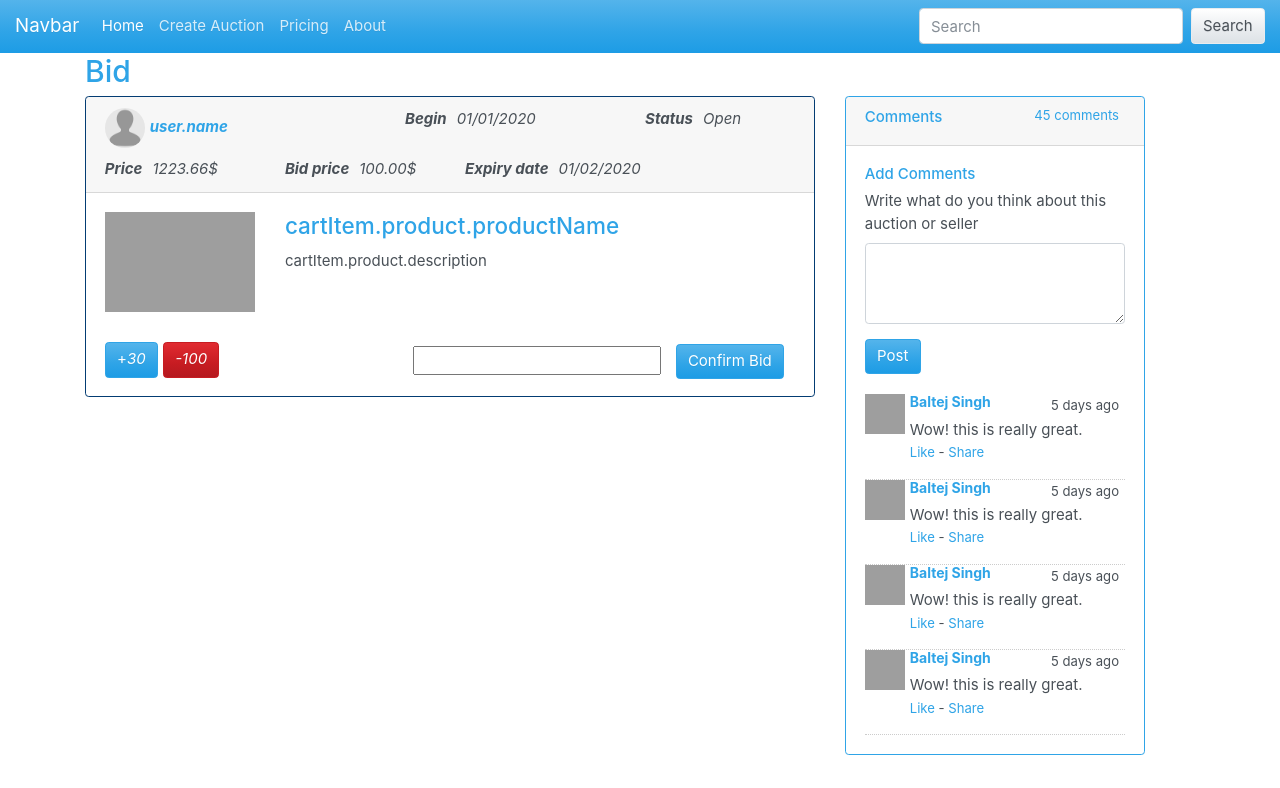
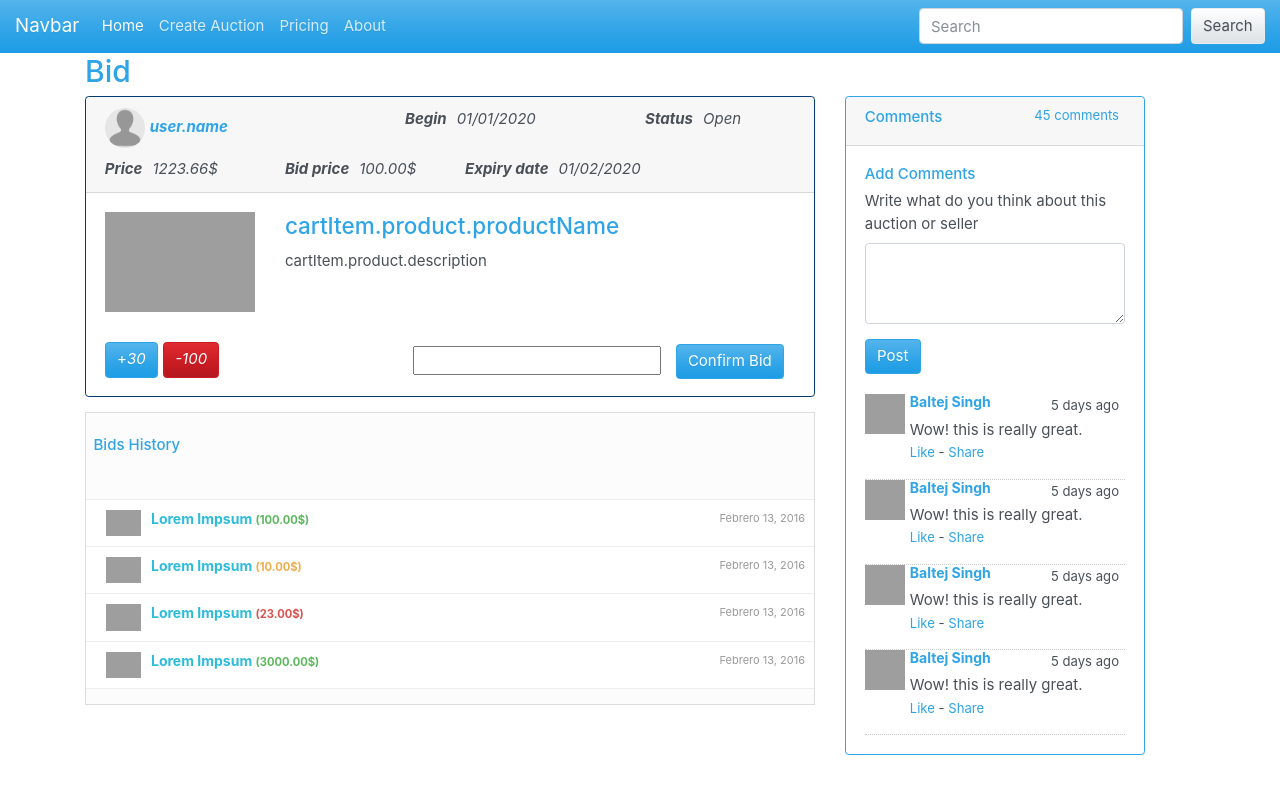
Before and after one commit to msrour-mum/ibid, an Angular app in the folder web/: page /home in a window 1280 px wide. Shown: the top 788 px of the page. Built offline with nearby package versions, Linux system fonts and the light colour scheme; grey boxes are pictures that could not be loaded.

Commit message:
Add Login, Signup components, Modify Bid page design to include bids history

```diff
--- a/web/src/app/auctions/bid/bid.component.html
+++ b/web/src/app/auctions/bid/bid.component.html
@@ -3,7 +3,9 @@
   <div class="row">
     <!--Bid-->
     <div class="col-sm-12 col-md-8 order-line-box">
-      <div var="cartItem">
+
+        <!-- Bid -->
+        <div var="cartItem row">
           <div class="card border-info mb-3">
             <div class="card-header col-12">
               <div class="row">
@@ -67,9 +69,94 @@
             </div>
           </div>
         </div>
+        <!-- Bid History -->
+        <div class="content row">
+        <div class="col-sm-12 col-md-12">
+          <div class="panel panel-default">
+            <div class="panel-body">
+              <div class="">
+                <div class="btn-group p-lg-2">
+                  <h6>Bids History</h6>
+                </div>
+              </div>
+              <div class="table-container">
+                <table class="table table-filter">
+                  <tbody>
+                  <tr data-status="pagado">
+                    <td>
+                      <div class="media">
+                        <a href="#" class="pull-left">
+                          <img src="https://s3.amazonaws.com/uifaces/faces/twitter/fffabs/128.jpg" class="media-photo">
+                        </a>
+                        <div class="media-body">
+                          <span class="media-meta stick-rgt-25">Febrero 13, 2016</span>
+                          <h4 class="title">
+                            Lorem Impsum
+                            <span class="pagado">(100.00$)</span>
+                          </h4>
+                        </div>
+                      </div>
+                    </td>
+                  </tr>
+                  <tr data-status="pendiente">
+                    <td>
+                      <div class="media">
+                        <a href="#" class="pull-left">
+                          <img src="https://s3.amazonaws.com/uifaces/faces/twitter/fffabs/128.jpg" class="media-photo">
+                        </a>
+                        <div class="media-body">
+                          <span class="media-meta stick-rgt-25">Febrero 13, 2016</span>
+                          <h4 class="title">
+                            Lorem Impsum
+                            <span class="pendiente">(10.00$)</span>
+                          </h4>
+                        </div>
+                      </div>
+                    </td>
+                  </tr>
+                  <tr data-status="cancelado">
+                    <td>
+                      <div class="media">
+                        <a href="#" class="pull-left">
+                          <img src="https://s3.amazonaws.com/uifaces/faces/twitter/fffabs/128.jpg" class="media-photo">
+                        </a>
+                        <div class="media-body">
+                          <span class="media-meta stick-rgt-25">Febrero 13, 2016</span>
+                          <h4 class="title">
+                            Lorem Impsum
+                            <span class="cancelado">(23.00$)</span>
+                          </h4>
+                        </div>
+                      </div>
+                    </td>
+                  </tr>
+                  <tr data-status="pagado">
+                    <td>
+                      <div class="media">
+                        <a href="#" class="pull-left">
+                          <img src="https://s3.amazonaws.com/uifaces/faces/twitter/fffabs/128.jpg" class="media-photo">
+                        </a>
+                        <div class="media-body">
+                          <span class="media-meta stick-rgt-25">Febrero 13, 2016</span>
+                          <h4 class="title">
+                            Lorem Impsum
+                            <span class="pagado">(3000.00$)</span>
+                          </h4>
+                        </div>
+                      </div>
+                    </td>
+                  </tr>
+                  </tbody>
+                </table>
+              </div>
+            </div>
+          </div>
+        </div>
+      </div>
+
     </div>
     <!--Comments-->
-    <div class="col-sm-12 col-md-4">
+    <div class="col-sm-12 col-xs-12 col-md-4">
       <div class="card border-primary mb-3" style="max-width: 20rem;">
         <div class="card-header"> <h6><small class="stick-rgt-25">45 comments</small> Comments </h6></div>
         <div class="card-body">
@@ -143,4 +230,5 @@
       </div>
     </div>
   </div>
+
 </div>
--- /dev/null
+++ b/web/src/app/users/login/login.component.html
@@ -0,0 +1 @@
+<p>login works!</p>
--- /dev/null
+++ b/web/src/app/users/signup/signup.component.html
@@ -0,0 +1 @@
+<p>signup works!</p>
--- a/web/src/app/users/users.module.ts
+++ b/web/src/app/users/users.module.ts
@@ -1,10 +1,12 @@
 import { NgModule } from '@angular/core';
 import { CommonModule } from '@angular/common';
+import { LoginComponent } from './login/login.component';
+import { SignupComponent } from './signup/signup.component';
 
 
 
 @NgModule({
-  declarations: [],
+  declarations: [LoginComponent, SignupComponent],
   imports: [
     CommonModule
   ]
--- a/web/src/assets/css/style.css
+++ b/web/src/assets/css/style.css
@@ -208,3 +208,104 @@ img:hover{
 .box{
   margin-bottom: 20px;
 }
+
+/*    --------------------------------------------------
+	:: General
+	-------------------------------------------------- */
+.content h1 {
+  text-align: center;
+}
+.content .content-footer p {
+  color: #6d6d6d;
+  font-size: 12px;
+  text-align: center;
+}
+.content .content-footer p a {
+  color: inherit;
+  font-weight: bold;
+}
+
+/*	--------------------------------------------------
+	:: Table Filter
+	-------------------------------------------------- */
+.panel {
+  border: 1px solid #ddd;
+  background-color: #fcfcfc;
+}
+.panel .btn-group {
+  margin: 15px 0 30px;
+}
+.panel .btn-group .btn {
+  transition: background-color .3s ease;
+}
+.table-filter {
+  background-color: #fff;
+  border-bottom: 1px solid #eee;
+}
+.table-filter tbody tr:hover {
+  cursor: pointer;
+  background-color: #eee;
+}
+.table-filter tbody tr td {
+  padding: 10px;
+  vertical-align: middle;
+  border-top-color: #eee;
+}
+.table-filter tbody tr.selected td {
+  background-color: #eee;
+}
+.table-filter tr td:first-child {
+  width: 38px;
+}
+.table-filter tr td:nth-child(2) {
+  width: 35px;
+}
+.table-filter .star {
+  color: #ccc;
+  text-align: center;
+  display: block;
+}
+.table-filter .star.star-checked {
+  color: #F0AD4E;
+}
+.table-filter .star:hover {
+  color: #ccc;
+}
+.table-filter .star.star-checked:hover {
+  color: #F0AD4E;
+}
+.table-filter .media-photo {
+  width: 35px;
+  margin:0 10px;
+}
+.table-filter .media-body {
+  display: block;
+  /* Had to use this style to force the div to expand (wasn't necessary with my bootstrap version 3.3.6) */
+}
+.table-filter .media-meta {
+  font-size: 11px;
+  color: #999;
+}
+.table-filter .media .title {
+  color: #2BBCDE;
+  font-size: 14px;
+  font-weight: bold;
+  line-height: normal;
+  margin: 0;
+}
+.table-filter .media .title span {
+  font-size: .8em;
+  margin-right: 20px;
+}
+.table-filter .media .title span.pagado {
+  color: #5cb85c;
+}
+.table-filter .media .title span.pendiente {
+  color: #f0ad4e;
+}
+.table-filter .media .title span.cancelado {
+  color: #d9534f;
+}
+.table-filter .media .summary {
+  font-size: 14px;
+}
```
Also changed, not shown: web/src/app/users/login/login.component.ts (added, +15 -0 lines), web/src/app/users/signup/signup.component.ts (added, +15 -0 lines), web/src/app/users/login/login.component.css (added), web/src/app/users/signup/signup.component.css (added), 2 other files (tests, documents, lock files or other folders). Lines whose indentation alone changed are shown as unchanged.
